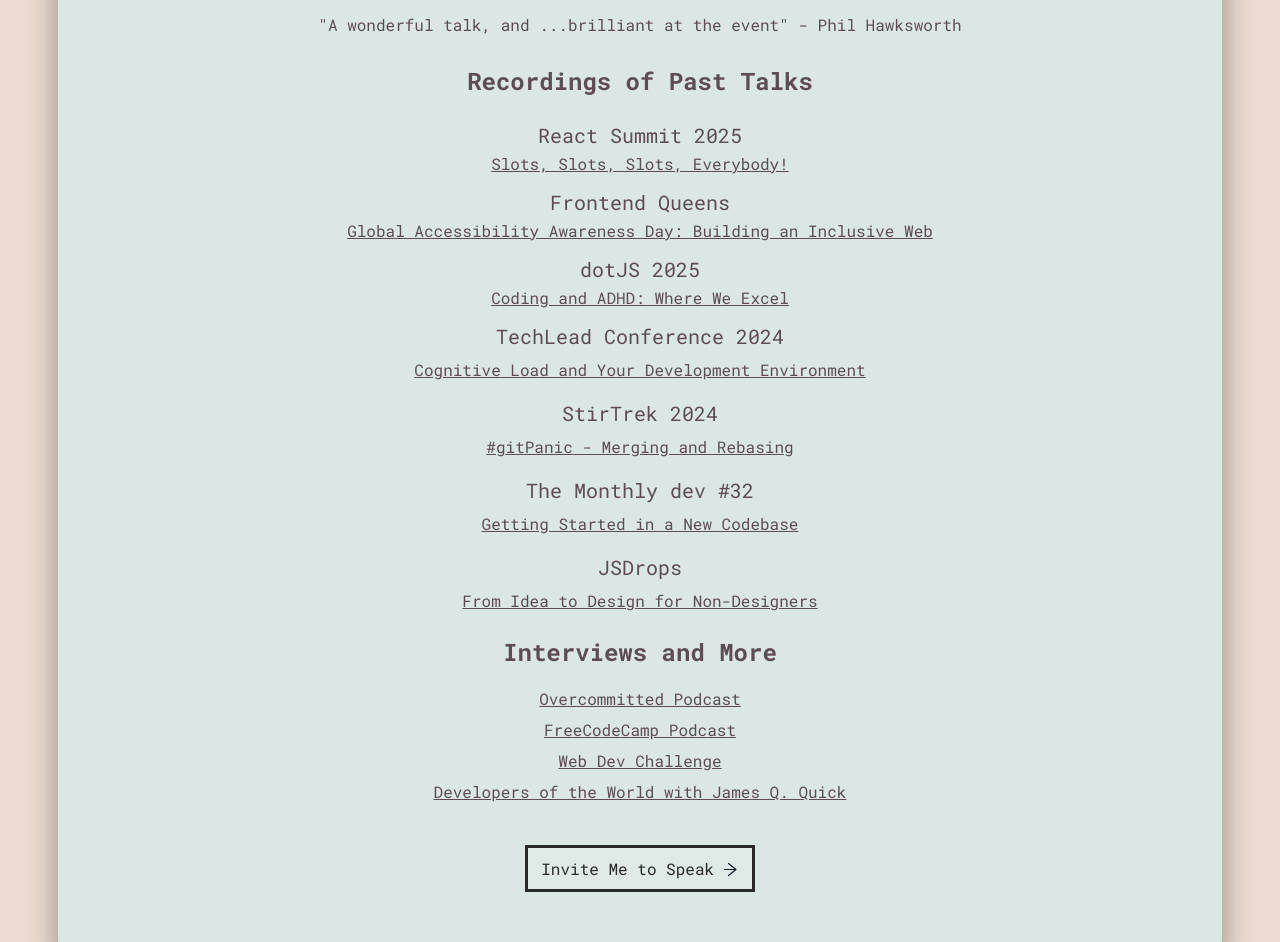
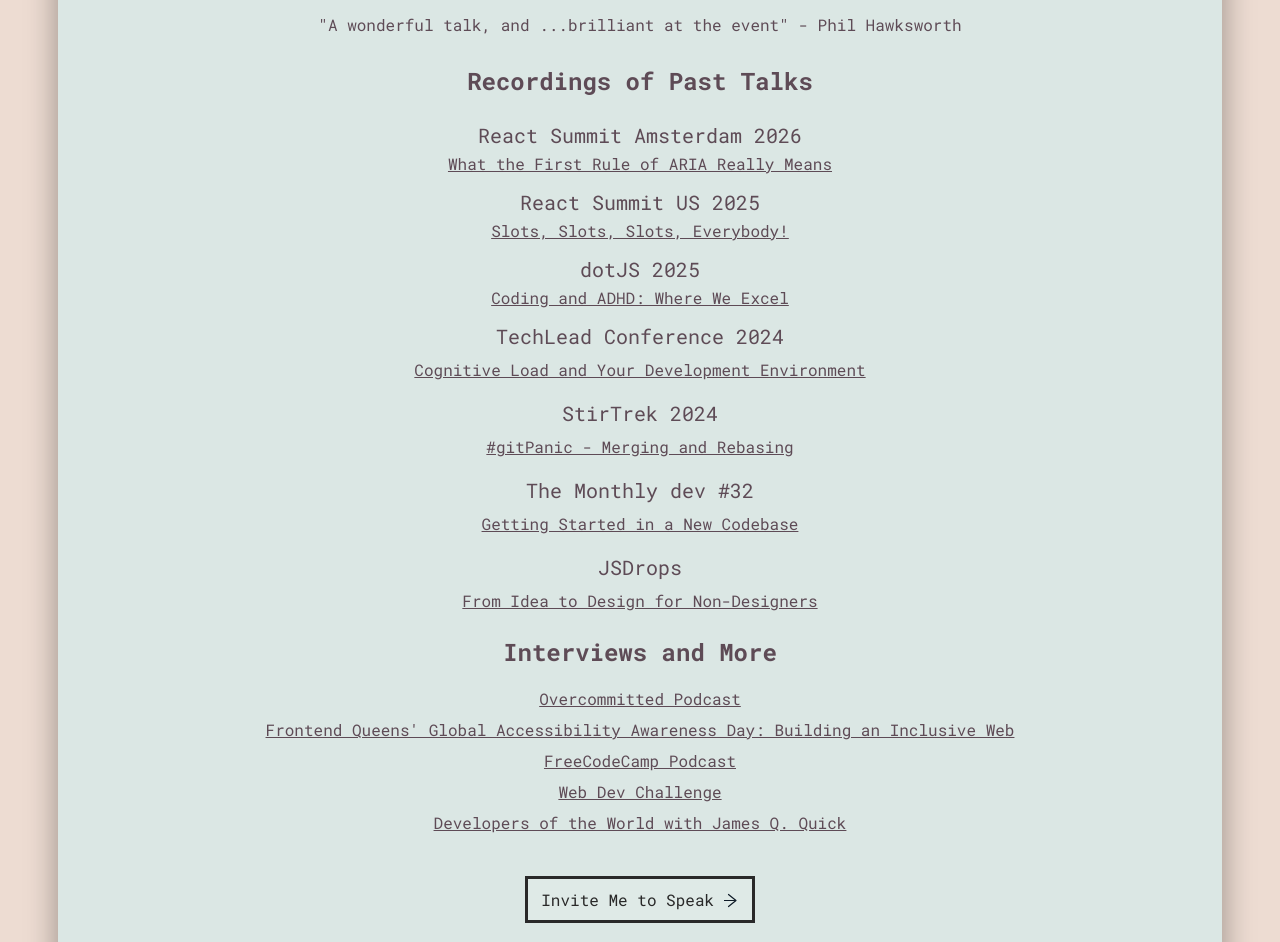
Before and after one commit to abbeyperini/Portfolio2.0, a React (Create React App) app in the folder portfolio/: page /speaking in a window 1280 px wide. Shown: the part 800-1742 px from the top of the page. Built offline with nearby package versions, Linux system fonts and the light colour scheme.

Commit message:
Update speaking

```diff
--- a/portfolio/src/components/Speaking.js
+++ b/portfolio/src/components/Speaking.js
@@ -25,8 +25,8 @@
               </ul>
               <h3>Recordings of Past Talks</h3>
               <ul className="talk-list">
-                <li><p className="event_title">React Summit 2025</p><a href="https://gitnation.com/contents/slots-slots-slots-everybody" rel="noreferrer" className="talk_link">Slots, Slots, Slots, Everybody!</a></li>
-                <li><p className="event_title">Frontend Queens</p><a href="https://www.youtube.com/watch?v=cZJ19XzS3ng" rel="noreferrer" className="talk_link">Global Accessibility Awareness Day: Building an Inclusive Web</a></li>
+                <li><p className="event_title">React Summit Amsterdam 2026</p><a href="https://gitnation.com/contents/what-the-first-rule-of-aria-really-means" rel="noreferrer" className="talk_link">What the First Rule of ARIA Really Means</a></li>
+                <li><p className="event_title">React Summit US 2025</p><a href="https://gitnation.com/contents/slots-slots-slots-everybody" rel="noreferrer" className="talk_link">Slots, Slots, Slots, Everybody!</a></li>
                 <li><p className="event_title">dotJS 2025</p><a href="https://www.youtube.com/watch?si=RLUgFmQFeyEjVyrg&v=mt2v2DX5Tno&feature=youtu.be" rel="noreferrer" className="talk_link">Coding and ADHD: Where We Excel</a></li>
                 <li><p className="event_title">TechLead Conference 2024</p><a href="https://portal.gitnation.org/contents/cognitive-load-and-your-development-environment" rel="noreferrer" className="talk_link"><p>Cognitive Load and Your Development Environment</p></a></li>
                 <li><p className="event_title">StirTrek 2024</p><a href="https://www.youtube.com/watch?v=jghWtOIYP54&t=6s&ab_channel=StirTrek" rel="noreferrer" className="talk_link"><p>#gitPanic - Merging and Rebasing</p></a></li>
@@ -35,7 +35,8 @@
               </ul>
               <h3>Interviews and More</h3>
               <ul className="talk-list">
-                <li><a href="https://overcommitted.dev/accessibility-fiber-arts-and-adhd-with-abbey-perini/">Overcommitted Podcast</a></li>
+                <li><a href="https://overcommitted.dev/accessibility-fiber-arts-and-adhd-with-abbey-perini/" rel="noreferrer" className="talk_link">Overcommitted Podcast</a></li>
+                <li><a href="https://www.youtube.com/watch?v=cZJ19XzS3ng" rel="noreferrer" className="talk_link">Frontend Queens' Global Accessibility Awareness Day: Building an Inclusive Web</a></li>
                 <li><a href="https://www.youtube.com/watch?si=QrlWH64qghXtDpe1&v=rgt5GPFgryI&feature=youtu.be" rel="noreferrer" className="talk_link">FreeCodeCamp Podcast</a></li>
                 <li><a href="https://codetv.dev/series/web-dev-challenge/s2/e1-build-a-custom-api-postman" rel="noreferrer" className="talk_link">Web Dev Challenge</a></li>
                 <li><a href="https://youtu.be/C_E4xghf-8Y?t=20525" rel="noreferrer" className="talk_link">Developers of the World with James Q. Quick</a></li>
```
